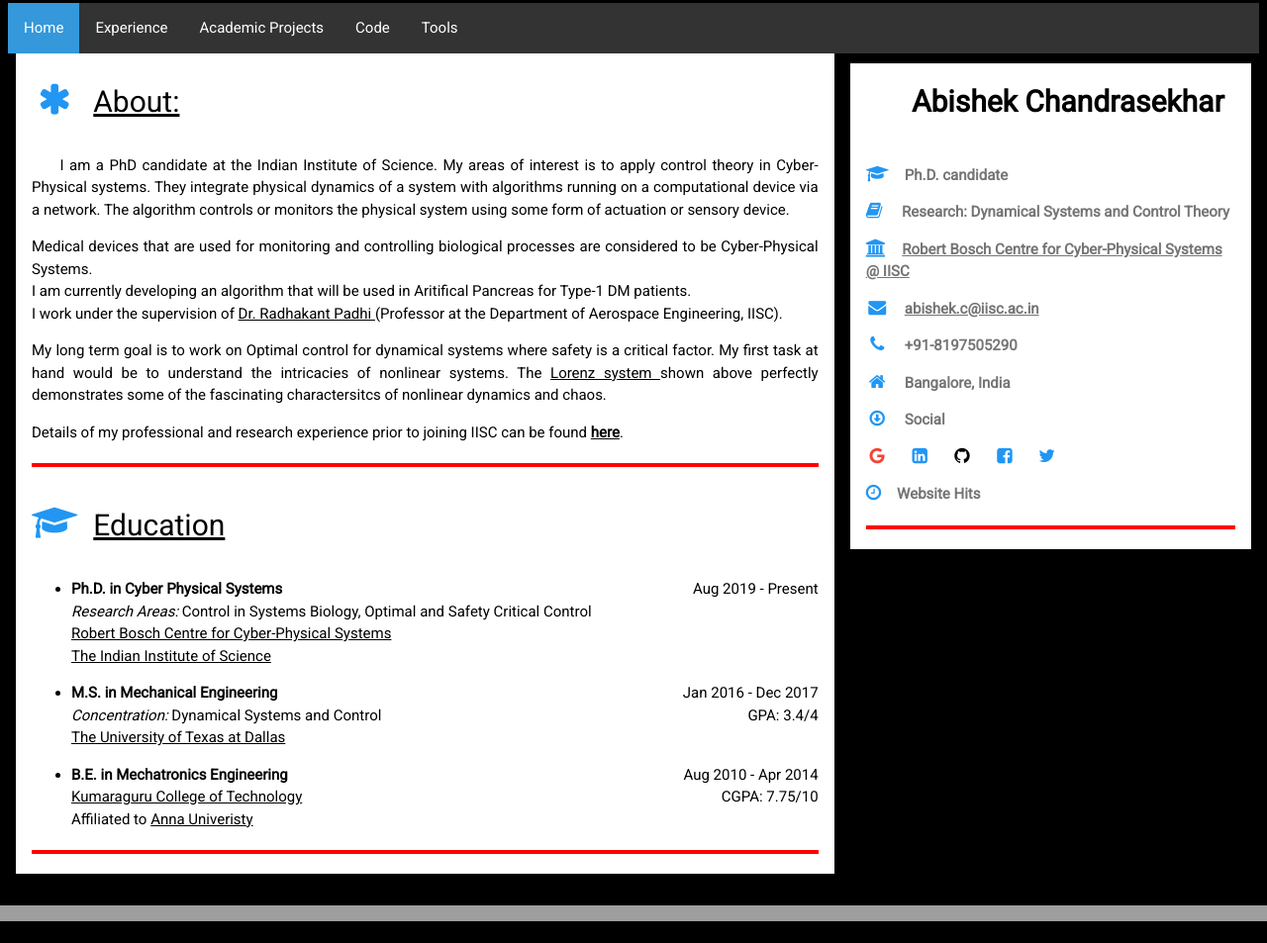
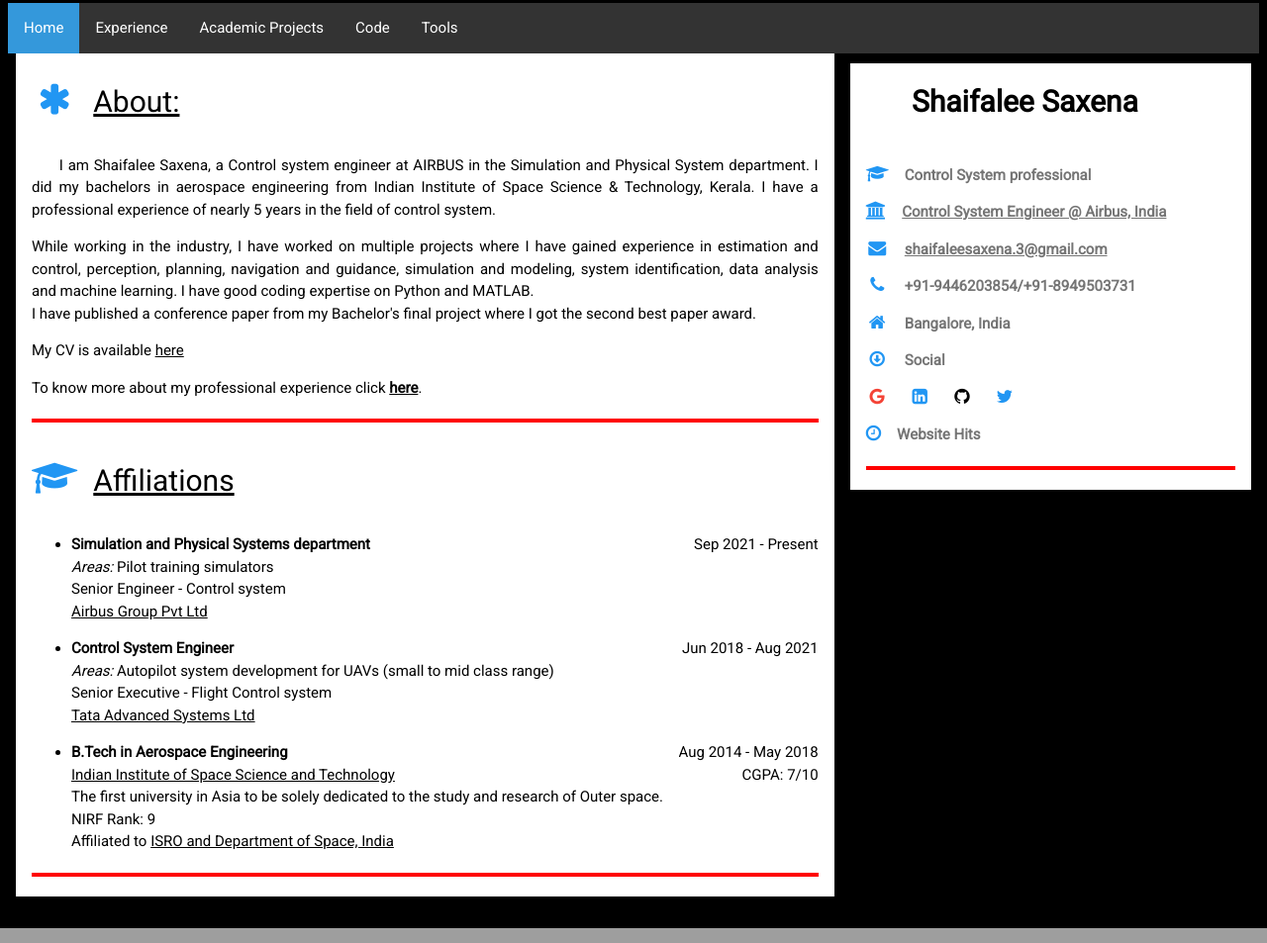
Before and after one commit to SS3-Git/SS3-Git.github.io, a plain HTML site: page index.html in a window 1280 px wide. Shown: the part 333-1286 px from the top of the page at 99% size. Before the commit the page ends 1264 px from the top, so only its background shows below. Drawn offline with nearby package versions, Linux system fonts and the light colour scheme; some icons are missing.

Commit message:
Update index.html

```diff
--- a/index.html
+++ b/index.html
@@ -1,7 +1,7 @@
 <!DOCTYPE html>
 <html>
 <head>
-<title>Abishek_Chandrasekhar</title>
+<title>Shaifalee Saxena</title>
 <meta charset="UTF-8">
 <meta name="viewport" content="width=device-width, initial-scale=1">
 <link rel="stylesheet" href="https://www.w3schools.com/w3css/4/w3.css">
@@ -124,35 +124,37 @@ html,body,h1,h2,h3,h4,h5,h6 {font-family: "Roboto", sans-serif}
 
       <div class="w3-container w3-card-2 w3-white w3-margin-bottom">
               <h2 class="w3-text-black w3-padding-16"><i class="fa fa-asterisk fa-fw w3-margin-right w3-xxlarge w3-text-blue"><a href="title_page.html" class="current"></i>About:</a></h2>
-              <p align = "justify"><i class="fa fa-fw w3-large w3-text-grey"></i> I am a PhD candidate at the Indian Institute of Science. My areas of interest is to apply control theory in Cyber-Physical systems.
-                They integrate physical dynamics of a system with algorithms running
-                on a computational device via a network. The algorithm controls or monitors the physical system using some form of actuation or sensory device.<br>
+              <p align = "justify"><i class="fa fa-fw w3-large w3-text-grey"></i> I am Shaifalee Saxena, a Control system engineer at AIRBUS in the Simulation and Physical System department.
+			  I did my bachelors in aerospace engineering from Indian Institute of Space Science & Technology, Kerala. I have a professional experience of nearly 5 years in the field of control system.<br>
               </p>
               <p align = "justify">
-              Medical devices that are used for monitoring and controlling biological processes are considered to be Cyber-Physical Systems. <br>
-              I am currently developing an algorithm that will be used in Aritifical Pancreas for Type-1 DM patients.<br> I work under the supervision of  <a href = "http://aero.iisc.ac.in/people/radhakantpadhi/?page_id=2">Dr. Radhakant Padhi </a> (Professor at the Department of Aerospace Engineering, IISC).
-            </p>
+              While working in the industry, I have worked on multiple projects where I have gained experience in estimation and control, perception, planning, navigation and guidance, simulation and modeling,
+			  system identification, data analysis and machine learning. I have good coding expertise on Python and MATLAB. <br>
+               I have published a conference paper from my Bachelor's final project where I got the second best paper award.<br>
+
             <p align = "justify">
-              My long term goal is to work on Optimal control for dynamical systems where safety is a critical factor. My first task at hand would be to understand the intricacies of nonlinear systems.
-              The <a href = "https://en.wikipedia.org/wiki/Lorenz_system">Lorenz system </a> shown above perfectly demonstrates some of the fascinating charactersitcs of nonlinear dynamics and chaos.
+              My CV is available <a href = "https://drive.google.com/file/d/1ZYylSXOXgq317MsG2PteSPdzwdAR87vF/view">here </a>
               </p>
-              <p align = "justify">Details of my professional and research experience prior to joining IISC can be found <a href="Professional_Experience.html"><b>here</b></a>.</p>
+              <p align = "justify">To know more about my professional experience click <a href="Professional_Experience.html"><b>here</b></a>.</p>
               <hr>
-            <h2 class="w3-text-black w3-padding-16"><i class="fa fa-graduation-cap fa-fw w3-margin-right w3-xxlarge w3-text-blue"><a href="research.html"></i>Education</a></h2>
+            <h2 class="w3-text-black w3-padding-16"><i class="fa fa-graduation-cap fa-fw w3-margin-right w3-xxlarge w3-text-blue"><a href="research.html"></i>Affiliations</a></h2>
             <ul>
-                  <li><b>Ph.D. in Cyber Physical Systems </b><object align = "right">Aug 2019 - Present</object> </li>
-                  <i>Research Areas:</i> Control in Systems Biology, Optimal and Safety Critical Control<br>
-                  <a href="https://cps.iisc.ac.in/">Robert Bosch Centre for Cyber-Physical Systems</a> <br>
-                  <a href = "https://www.iisc.ac.in/">  The Indian Institute of Science </a><br>
+                  <li><b>Simulation and Physical Systems department</b><object align = "right">Sep 2021 - Present</object> </li>
+                  <i>Areas:</i> Pilot training simulators<br>
+                  Senior Engineer - Control system<br>
+                  <a href = "https://www.airbus.com/en"> Airbus Group Pvt Ltd</a><br>
                       <p>
-                          <li><b>M.S. in Mechanical Engineering </b><object align = "right">Jan 2016 - Dec 2017</object></li>
-                          <i>Concentration:</i> Dynamical Systems and Control<object align = "right">GPA: 3.4/4</object><br>
-                          <a href="http://www.utdallas.edu/"> The University of Texas at Dallas</a>
+                          <li><b>Control System Engineer </b><object align = "right">Jun 2018 - Aug 2021</object></li>
+                          <i>Areas:</i> Autopilot system development for UAVs (small to mid class range)<br>
+						  Senior Executive - Flight Control system<br>
+                          <a href="https://www.tata.com/business/tata-advanced-systems-ltd-tasl"> Tata Advanced Systems Ltd</a>
                       </p>
                       <p>
-                          <li><b>B.E. in Mechatronics Engineering </b><object align = "right">Aug 2010 - Apr 2014</object></li>
-                          <a href="http://www.kct.ac.in/academics/departments/mechatronics-engineering/"> Kumaraguru College of Technology</a><object align = "right">CGPA: 7.75/10</object><br>
-                          Affiliated to <a href="https://www.annauniv.edu/">Anna Univeristy</a>
+                          <li><b>B.Tech in Aerospace Engineering </b><object align = "right">Aug 2014 - May 2018</object></li>
+                          <a href="https://www.iist.ac.in/departments/aerospace-profile"> Indian Institute of Space Science and Technology</a><object align = "right">CGPA: 7/10</object><br>
+						  The first university in Asia to be solely dedicated to the study and research of Outer space.<br>
+						  NIRF Rank: 9<br>
+                          Affiliated to <a href="https://www.isro.gov.in/DOS&ISROHQ.html"> ISRO and Department of Space, India</a>
                       </p>
                     </ul>
                     <hr>
@@ -169,20 +171,18 @@ html,body,h1,h2,h3,h4,h5,h6 {font-family: "Roboto", sans-serif}
           <div class="w3-display-bottomleft w3-container w3-text-blue">
           </div>
         </div>
-        <h2 class="w3-text-black w3-padding-16"><i class="fa fa-fw w3-margin-right w3-xxlarge w3-text-blue"></i><b>Abishek Chandrasekhar</b></h2>
+        <h2 class="w3-text-black w3-padding-16"><i class="fa fa-fw w3-margin-right w3-xxlarge w3-text-blue"></i><b>Shaifalee Saxena</b></h2>
         <div class="w3-container">
-          <p><i class="fa fa-graduation-cap w3-margin-right w3-large w3-text-blue"></i><b>Ph.D. candidate</b></p>
-          <p><i class="fa fa-book w3-margin-right w3-large w3-text-blue"></i><b> Research: Dynamical Systems and Control Theory</b></p>
-          <p><i class="fa fa-institution w3-margin-right w3-large w3-text-blue"></i><a href="https://cps.iisc.ac.in/"><b>Robert Bosch Centre for Cyber-Physical Systems @ IISC</a></b></p>
-          <p><i class="fa fa-envelope fa-fw w3-margin-right w3-large w3-text-blue"></i><a href="mailto:abishek.c@iisc.ac.in"><b>abishek.c@iisc.ac.in</a></b></p>
-          <p><i class="fa fa-phone fa-fw w3-margin-right w3-large w3-text-blue"></i><b>+91-8197505290</b></p>
+          <p><i class="fa fa-graduation-cap w3-margin-right w3-large w3-text-blue"></i><b>Control System professional</b></p>
+          <p><i class="fa fa-institution w3-margin-right w3-large w3-text-blue"></i><a href="https://www.airbus.com/en"><b>Control System Engineer @ Airbus, India</a></b></p>
+          <p><i class="fa fa-envelope fa-fw w3-margin-right w3-large w3-text-blue"></i><a href="mailto:shaifaleesaxena.3@gmail.com"><b>shaifaleesaxena.3@gmail.com</a></b></p>
+          <p><i class="fa fa-phone fa-fw w3-margin-right w3-large w3-text-blue"></i><b>+91-9446203854/+91-8949503731</b></p>
           <p><i class="fa fa-home fa-fw w3-margin-right w3-large w3-text-blue"></i><b>Bangalore, India</b></p>
           <p><i class="fa fa-arrow-circle-o-down fa-fw w3-margin-right w3-large w3-text-blue"></i><b>Social</b></p>
-          <p></i><a href="mailto:abishekchandrasekhar92@gmail.com"><i class="fa fa-google fa-fw w3-margin-right w3-large w3-text-red"></i></a>
-          <a href="https://www.linkedin.com/in/abishekchandrasekhar/"><i class="fa fa-linkedin-square  fa-fw w3-margin-right w3-large w3-text-blue"></i></a>
-          <a href="https://github.com/Abishek92"><i class="fa fa-github fa-fw w3-margin-right w3-large w3-text-black"></i></a>
-          <a href="https://www.facebook.com/abishek.chandrasekhar"><i class="fa fa-facebook-square fa-fw w3-margin-right w3-large w3-text-blue"></i></a>
-          <a href="https://twitter.com/Abishek_92"><i class="fa fa-twitter fa-fw w3-margin-right w3-large w3-text-blue"></i></a></p>
+          <p></i><a href="mailto:shaifaleesaxena.3@gmail.com"><i class="fa fa-google fa-fw w3-margin-right w3-large w3-text-red"></i></a>
+          <a href="https://www.linkedin.com/in/shaifalee-saxena-695a18108/"><i class="fa fa-linkedin-square  fa-fw w3-margin-right w3-large w3-text-blue"></i></a>
+          <a href="https://github.com/SS3-Git"><i class="fa fa-github fa-fw w3-margin-right w3-large w3-text-black"></i></a>
+          <a href="https://twitter.com/shaifalisaxena3"><i class="fa fa-twitter fa-fw w3-margin-right w3-large w3-text-blue"></i></a></p>
 
           <p><i class="fa fa-clock-o w3-margin-right w3-large w3-text-blue"></i><b>Website Hits</b></p>
           <div id="sfcf81ftuqxys4d67anu48l43txs9y12z2g" align = "center"></div><script type="text/javascript" src="https://counter10.wheredoyoucomefrom.ovh/private/counter.js?c=f81ftuqxys4d67anu48l43txs9y12z2g&down=async" async></script><noscript><a href="https://www.freecounterstat.com" title="website counters"><img src="https://counter10.wheredoyoucomefrom.ovh/private/freecounterstat.php?c=f81ftuqxys4d67anu48l43txs9y12z2g" border="0" title="website counters" alt="website counters"></a></noscript>
```
